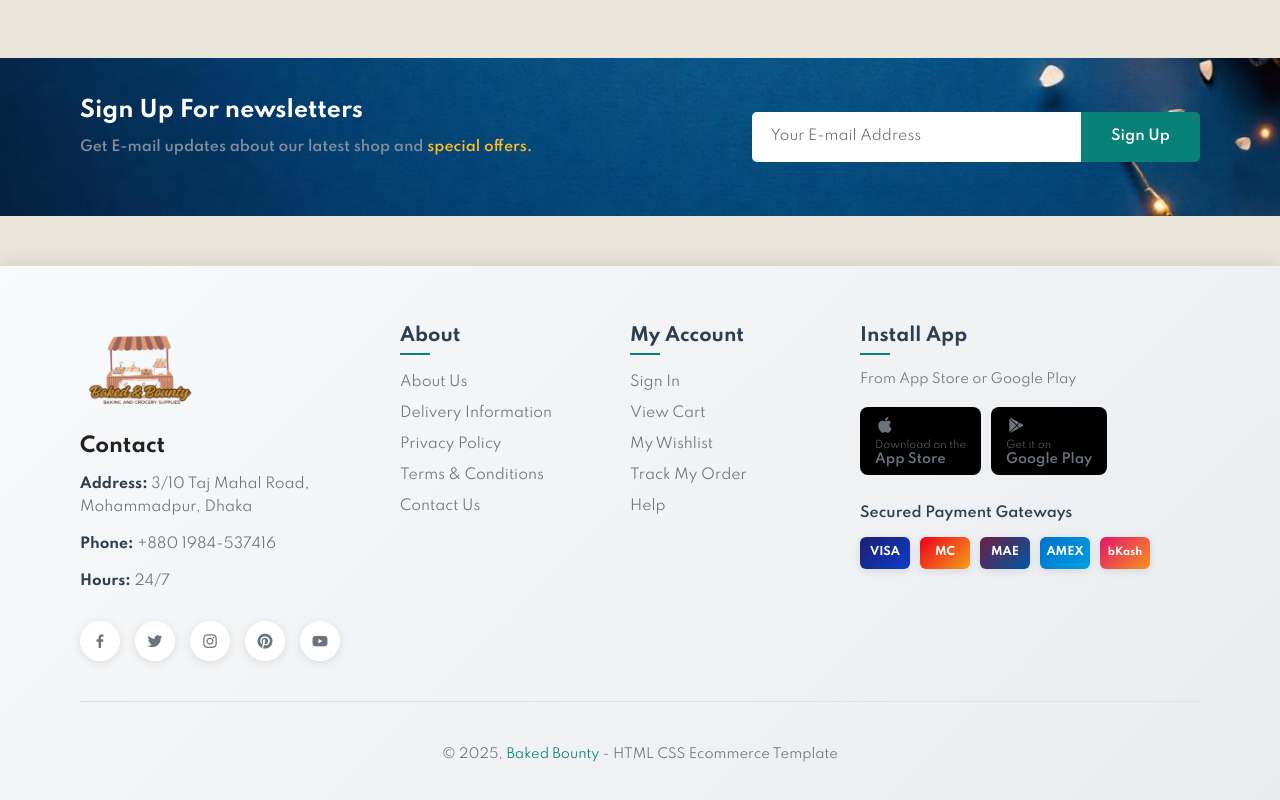
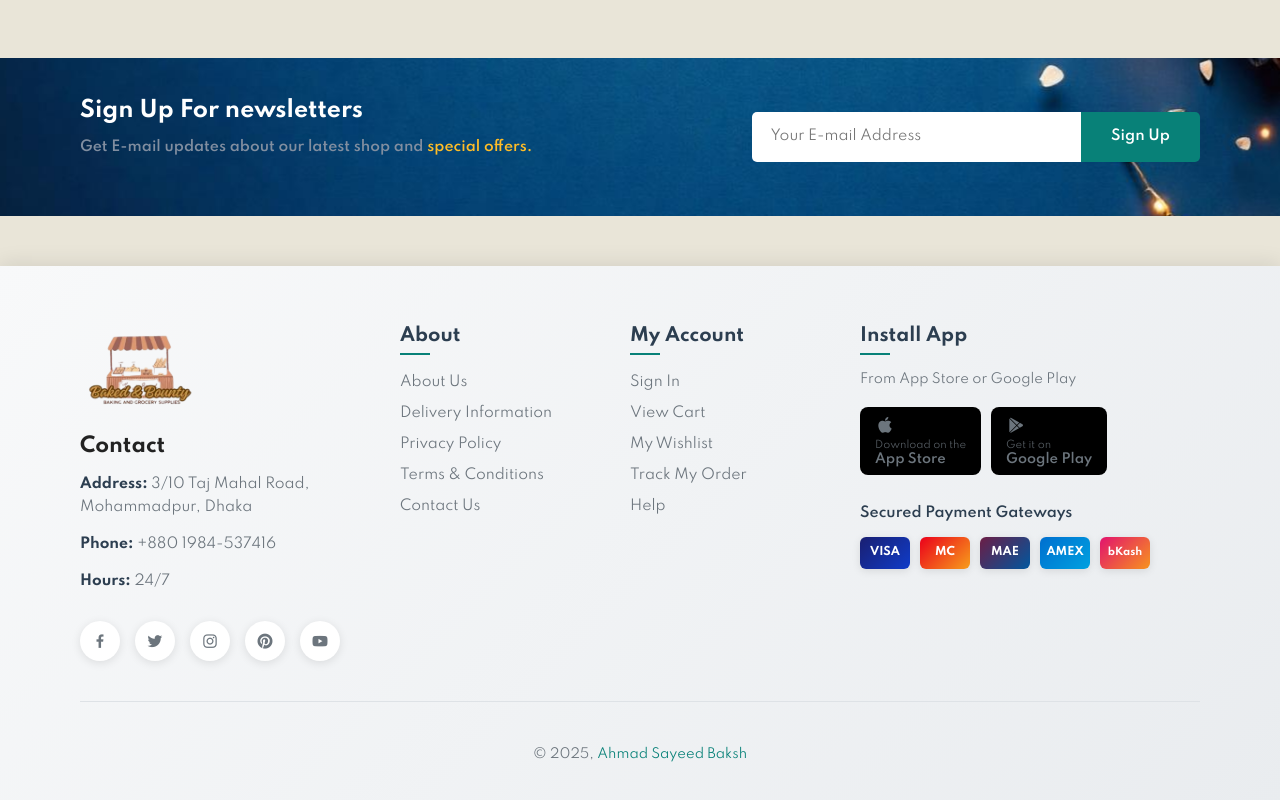
Before and after one commit to BVKSH0/Baked-Bounty, a plain HTML site: page Index.html in a window 1280 px wide. Shown: the part 2933-3733 px from the top of the page. Drawn offline with nearby package versions, Linux system fonts and the light colour scheme.

Commit message:
final v2

```diff
--- a/Index.html
+++ b/Index.html
@@ -405,7 +405,7 @@
         </div>
 
         <div class="footer-bottom">
-            <p>&copy; 2025, <a href="mailto:ahmadsayeedbaksh.business@gmail.com">Baked Bounty</a> - HTML CSS Ecommerce Template</p>
+            <p>&copy; 2025, <a href="mailto:ahmadsayeedbaksh.business@gmail.com">Ahmad Sayeed Baksh</a></p>
         </div>
     </div>
 </footer>
```
Also changed, not shown: about.html (+1 -1 lines), cart.html (+1 -1 lines), contact.html (+1 -1 lines), shop.html (+1 -1 lines), sproduct.html (+1 -1 lines).
